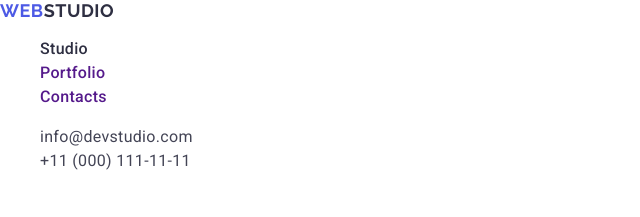
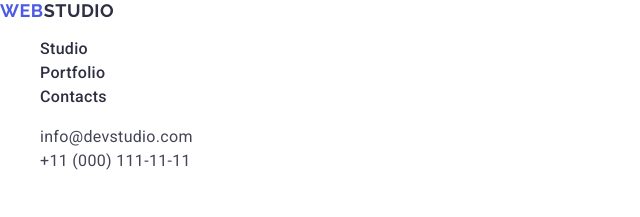
Before and after one commit to AnnAnnetik/goit-homework-02, a plain HTML site: page index.html in a window 1280 px wide. Shown: the top 217 px of the page, 0-640 px from the left. Drawn offline with nearby package versions, Linux system fonts and the light colour scheme.

Commit message:
hidden dell

```diff
--- a/index.html
+++ b/index.html
@@ -30,10 +30,10 @@
             <a class="header-link" href="./index.html">Studio</a>
           </li>
           <li class="header-menu-item">
-            <a href="">Portfolio</a>
+            <a class="header-link" href="">Portfolio</a>
           </li>
           <li class="header-menu-item">
-            <a href="">Contacts</a>
+            <a class="header-link" href="">Contacts</a>
           </li>
         </ul>
       </nav>
```
Also changed, not shown: css/styles.css (+1 -13 lines).
